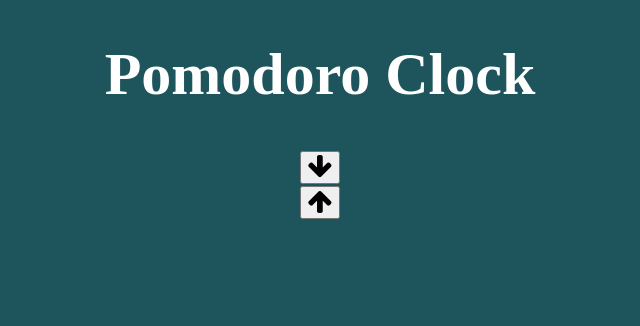
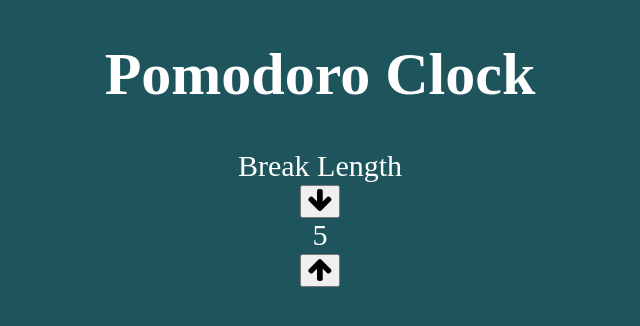
Before and after one commit to OddMagnet/Pomodoro-Clock, a React (Create React App) app: page / in a window 1280 px wide. Shown: the top 326 px of the page, without its empty margins (320-960 px from the left). Built offline with nearby package versions, Linux system fonts and the light colour scheme.

Commit message:
Pass props to timer control component

```diff
--- a/src/App.js
+++ b/src/App.js
@@ -19,7 +19,15 @@ class App extends Component {
     return (
       <div>
         <h1>Pomodoro Clock</h1>
-        <TimerControl/>
+        <TimerControl
+          subID='break-decrement'
+          addID='break-increment'
+          length={this.state.breakLength}
+          lengthID='break-length'
+          onClick={this.setBreakLength}
+          title='Break Length'
+          titleID='break-label'
+        />
       </div>
     );
   }
```
